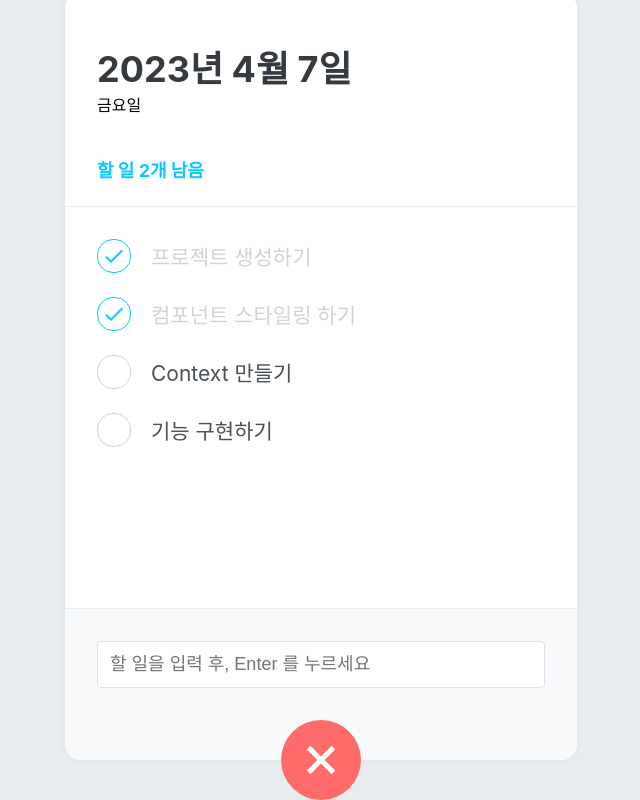
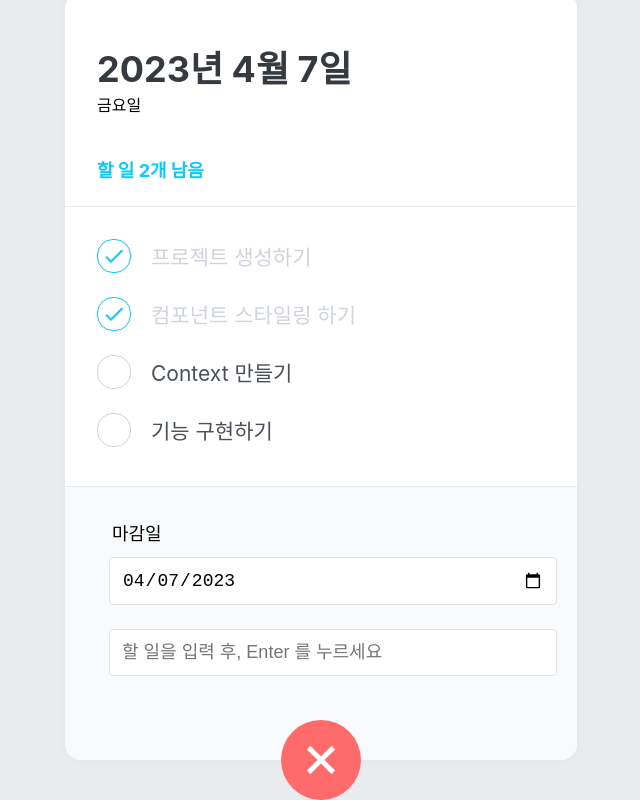
Before and after one commit to rkgh17/ToDoList_Project, a React (Create React App) app in the folder todolist/front/: page /mylist in a window 1280 px wide. Both pictures are taken after a click on the button 640 px from the left and 864 px from the top of the page. Shown: the part 104-904 px from the top of the page, without its empty margins (319-959 px from the left). Built offline with nearby package versions, Linux system fonts and the light colour scheme.

Commit message:
Front | TODO 날짜 입력

```diff
--- a/todolist/front/src/routes/Todo/TodoCreate.js
+++ b/todolist/front/src/routes/Todo/TodoCreate.js
@@ -67,6 +67,7 @@ const InsertForm = styled.form`
 `;
 
 const Input = styled.input`
+  margin: 12px;
   padding: 12px;
   border-radius: 4px;
   border: 1px solid #dee2e6;
@@ -76,27 +77,52 @@ const Input = styled.input`
   box-sizing: border-box;
 `;
 
+const Label = styled.label`
+  padding: 15px;
+  font-size: 18px;
+`;
+
 function TodoCreate() {
   const [open, setOpen] = useState(false);
 
-  const onToggle = () => setOpen(!open);
+  const onToggle = () => {
+    setOpen(!open);
+
+    if (deadline === undefined) {
+      setDeadline(today());
+    }
+  };
 
   const [todo, setTodo] = useState();
+  const [deadline, setDeadline] = useState();
 
   const onChangeTodo = (e) => {
     setTodo(e.target.value);
-    if (e.key === "Enter") {
-      setTodo(e.target.value);
-    }
+  };
+  const onChangeDl = (e) => {
+    setDeadline(e.target.value);
   };
 
   const toDB = () => {
     console.log("db로가자");
+    console.log(deadline);
+    console.log(typeof deadline);
     alert(todo);
+    alert(deadline);
+
     axios
       .post("/api/createtodo", {})
       .then((res) => {})
       .catch((err) => {});
+  };
+
+  const today = () => {
+    var date = new Date();
+    var year = date.getFullYear();
+    var month = ("0" + (1 + date.getMonth())).slice(-2);
+    var day = ("0" + date.getDate()).slice(-2);
+
+    return year + "-" + month + "-" + day;
   };
 
   return (
@@ -104,10 +130,17 @@ function TodoCreate() {
       {open && (
         <InsertFormPositioner>
           <InsertForm onSubmit={toDB}>
+            <Label>마감일</Label>
+            <Input
+              type="date"
+              defaultValue={deadline}
+              onChange={onChangeDl}
+              onkeydown="return false"
+            />
             <Input
               autoFocus
               placeholder="할 일을 입력 후, Enter 를 누르세요"
-              value={todo || ""}
+              defaultValue={todo}
               onChange={onChangeTodo}
             />
           </InsertForm>
```
Also changed, not shown: 1 other file (tests, documents, lock files or other folders).
